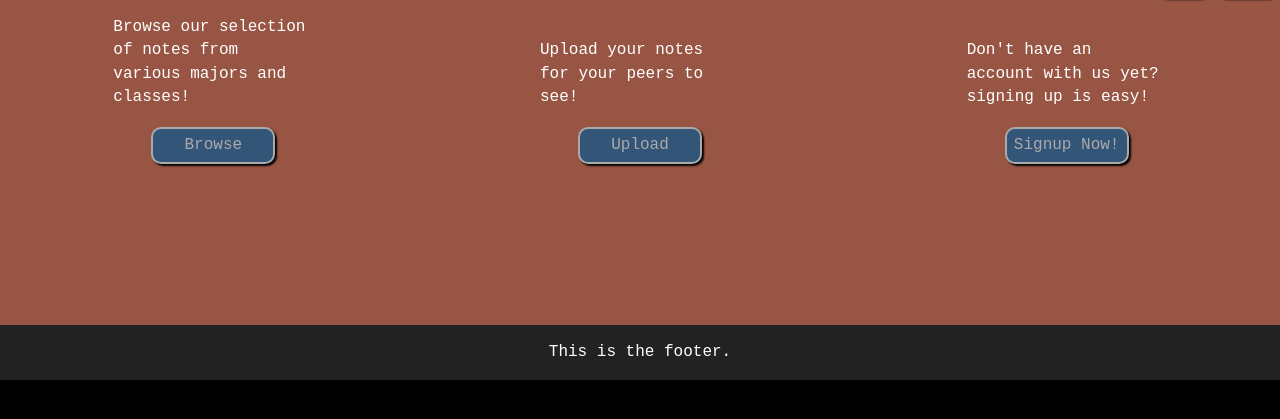
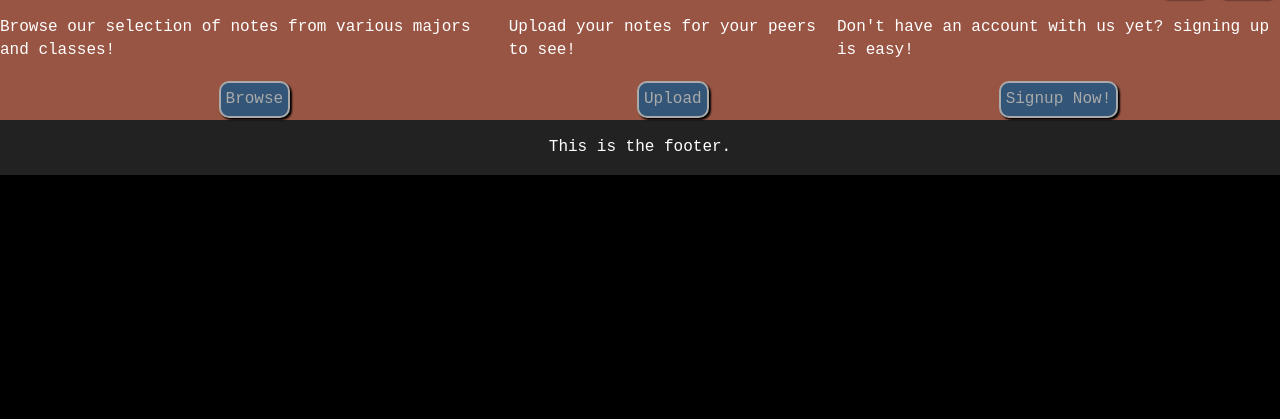
Before and after one commit to Damon-Teichroeb/note-share, a PHP site: page /index.php in a window 1280 px wide. Shown: the part 41-460 px from the top of the page. Run offline with PHP 8.4, Linux system fonts and the light colour scheme.

Commit message:
Add files via upload

```diff
--- a/note_share/styles/main.css
+++ b/note_share/styles/main.css
@@ -59,11 +59,5 @@ footer {
 .features div {
   display: flex;
   flex-direction: column;
-  flex-basis: 200px;
   margin: 0 auto;
 }
-
-.features div .btn {
-  width: 110px;
-  text-align: center;
-}
```
